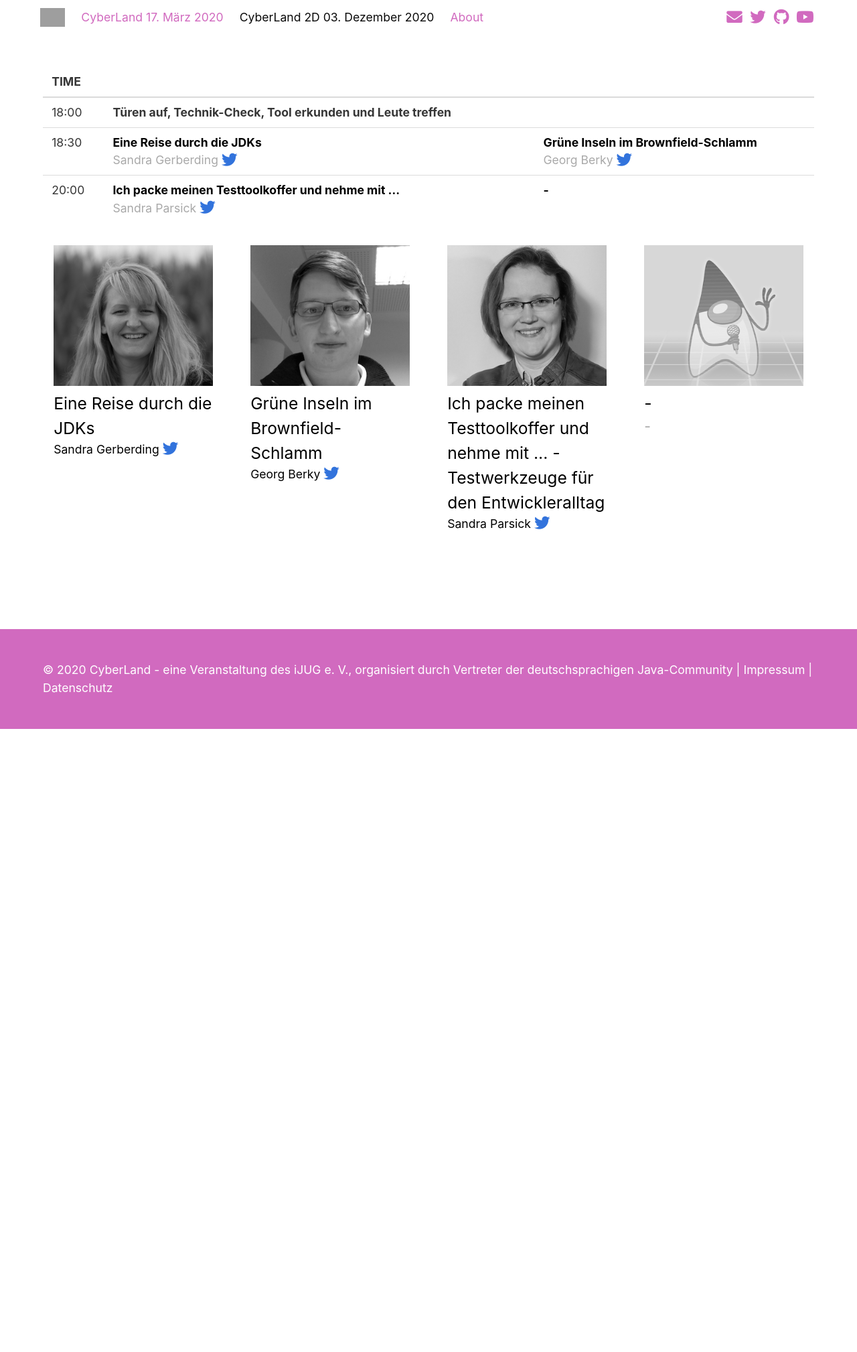
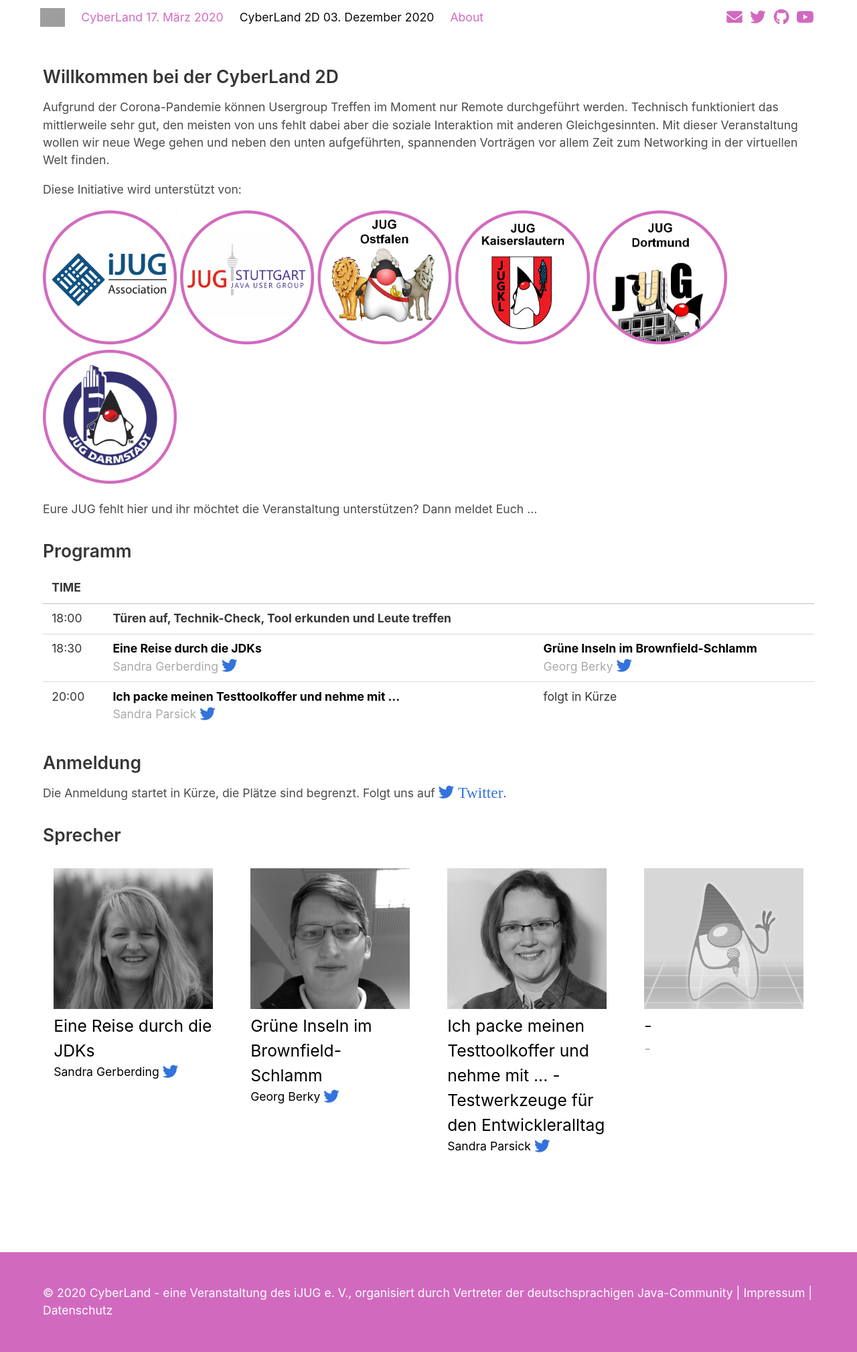
Before and after one commit to CyberLandConf/CyberLandConf.github.io, a Jekyll site: the page built from pages/events/2020-12-cyberland-2d.md, in a window 1280 px wide. Shown: the whole page at 67% size. Built offline with Jekyll 4.4.1, drawn with Linux system fonts in a browser that asks for light colours; before the commit the page ends 1088 px from its top, so only the background shows below that; grey boxes are pictures that could not be loaded.

Commit message:
some more informations about the next CyberLand and layout issues fixed

```diff
--- a/_includes/elements/speaker.html
+++ b/_includes/elements/speaker.html
@@ -1,2 +1,2 @@
 {%- assign speaker = include.speaker -%}
-{{ speaker.firstName }} {{ speaker.lastName }}{%- if speaker.firstName2 -%}, {{ speaker.firstName2 }} {{ speaker.lastName2 }}{%- endif -%}{%- if speaker.twitter -%}&nbsp;<a href="{{ speaker.twitter }}"><i class="fab fa-lg fa-twitter"></i></a>{{ speaker.lastName2 }}{%- endif -%}
+{{ speaker.firstName }} {{ speaker.lastName }}{%- if speaker.firstName2 -%}, {{ speaker.firstName2 }} {{ speaker.lastName2 }}{%- endif -%}{%- if speaker.twitter -%}&nbsp;<a href="https://twitter.com/{{ speaker.twitter }}"><i class="fab fa-lg fa-twitter"></i></a>{{ speaker.lastName2 }}{%- endif -%}
--- a/_sass/main.scss
+++ b/_sass/main.scss
@@ -138,3 +138,7 @@
 	text-decoration: underline;
   }
 }
+
+.jug-logo {
+  height: 200px;
+}
--- a/pages/events/2020-12-cyberland-2d.md
+++ b/pages/events/2020-12-cyberland-2d.md
@@ -6,12 +6,34 @@
 order: 2
 ---
 
+### Willkommen bei der CyberLand 2D
+
+Aufgrund der Corona-Pandemie können Usergroup Treffen im Moment nur Remote durchgeführt werden. Technisch funktioniert das mittlerweile sehr gut, den meisten von uns fehlt dabei aber die soziale Interaktion mit anderen Gleichgesinnten. Mit dieser Veranstaltung wollen wir neue Wege gehen und neben den unten aufgeführten, spannenden Vorträgen vor allem Zeit zum Networking in der virtuellen Welt finden.
+
+Diese Initiative wird unterstützt von:
+
+[![ijug](/assets/logo/ijug.png){:.jug-logo}](https://www.ijug.eu/)
+[![jugs](/assets/logo/jugs.png){:.jug-logo}](https://www.jugs.org/)
+[![jugostfalen](/assets/logo/jugostfalen.png){:.jug-logo}](https://www.jug-ostfalen.de/)
+[![jugkl](/assets/logo/jugkl.png){:.jug-logo}](http://www.jug-kl.de/)
+[![jugdo](/assets/logo/jugdo.png){:.jug-logo}](https://www.meetup.com/JUG-Dortmund/)
+[![jugda](/assets/logo/jugda.png){:.jug-logo}](https://www.jug-da.de/)
+
+Eure JUG fehlt hier und ihr möchtet die Veranstaltung unterstützen? Dann meldet Euch ...
+
+### Programm
+
 {:.table}
 | TIME  |                |                |
 | ----- | -------------- | -------------- |
 | 18:00 | __Türen auf, Technik-Check, Tool erkunden und Leute treffen__ | |
 | 18:30 | {%- include elements/timetable-field.html session-id="session-18" -%} | {%- include elements/timetable-field.html session-id="session-19" -%} |
-| 20:00 | {%- include elements/timetable-field.html session-id="session-20" -%} | {%- include elements/timetable-field.html session-id="session-21" -%} |
+| 20:00 | {%- include elements/timetable-field.html session-id="session-20" -%} | folgt in Kürze |
 
+### Anmeldung
+
+Die Anmeldung startet in Kürze, die Plätze sind begrenzt. Folgt uns auf <a href="https://twitter.com/cyberlandconf"><i class="fab fa-lg fa-twitter"> Twitter</i></a>.
+
+### Sprecher
 
 {%- include elements/session-grid.html spaltenAnzahl=4 start=18 ende=21 -%}
```
Also changed, not shown: assets/logo/jugkl.png (added), assets/logo/jugs.png.
